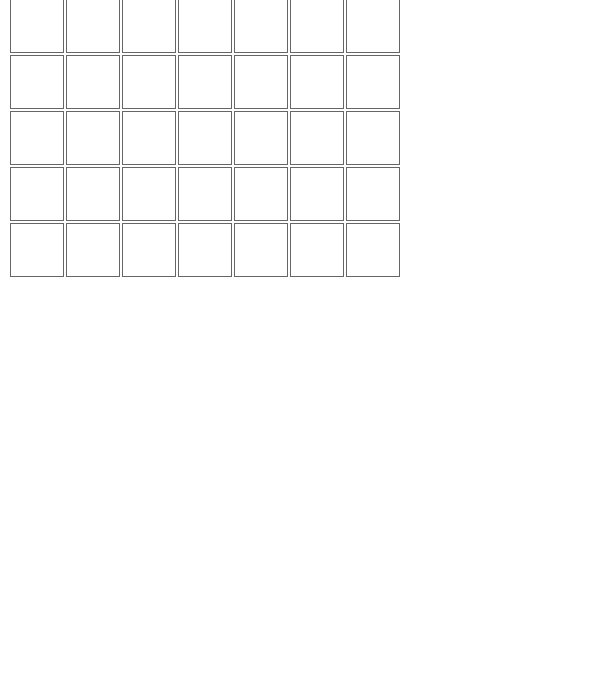
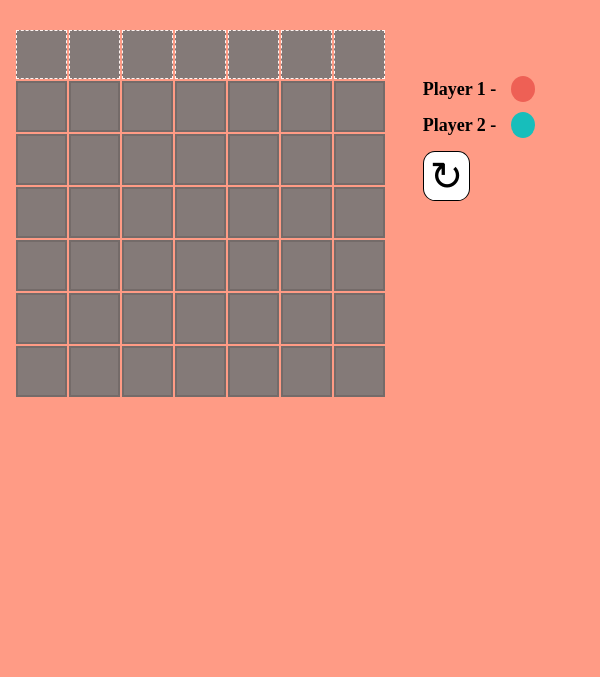
Before and after one commit to giuliana5/connect-four, a plain HTML site: page index.html in a window 600 px wide. Shown: the part 123-800 px from the top of the page. Drawn offline with Linux system fonts and the light colour scheme.

Commit message:
Styled the game and added a restart button.

```diff
--- a/connect4.css
+++ b/connect4.css
@@ -1,34 +1,144 @@
+h1 {
+  font-family: 'Trebuchet MS', 'Lucida Sans Unicode', 'Lucida Grande', 'Lucida Sans', Arial, sans-serif;
+  text-align: center;
+  padding: 15px;
+  font-size: 48px;
+  color: white;
+}
+
+body {
+  background-color: #ff9b85;
+}
+
+#game {
+  display: flex;
+  justify-content: center;
+}
+
 /* game board table */
-
 #board td {
-  width: 50px;
-  height: 50px;
-  border: solid 1px #666;
+  width: 75px;
+  height: 75px;
+  border: solid 2px #666;
+  background-color: #777777;
+  opacity: .9;
 }
 
 /* pieces are div within game table cells: draw as colored circles */
-
 .piece {
-  margin: 5px;
+  margin: 7px;
   width: 80%;
   height: 80%;
   border-radius: 50%;
+  animation: drop .5s linear forwards;
 }
 
-.player-1 {
-  background-color: red;
+@keyframes drop {
+  0% {transform: translateY(-200px);}
+  50% {transform: translateY(0px)}
+  70% {transform: translateY(-10px)}
+  100% {transform: translateY(0px)}
 }
 
-.player-2 {
-  background-color: blue;
+#extra {
+  margin: 3em;
+}
+
+.player-1,
+#red {
+  background-color: #ee6055;
+}
+
+.player-2,
+#blue {
+  background-color: #17bebb;
+}
+
+span {
+  padding: 5px 18px;
+  margin: 15px;
+  border-radius: 50%;
 }
 
 /* column-top is table row of clickable areas for each column */
-
 #column-top td {
-  border: dashed 1px lightgray;
+  border: dashed 1px white;
 }
 
 #column-top td:hover {
-  background-color: gold;
+  width: 0;
+  height: 0;
+  border-left: 40px solid transparent;
+  border-right: 40px solid transparent;
+  border-top: 40px solid #ffd97d;
 }
+
+#restart {
+  display: flex;
+  align-items: center;
+}
+
+#restart input {
+  font-size: 50px;
+  border-radius: 25%;
+  border: 1px solid black;
+  background-color: white;
+}
+
+#restart input:hover {
+  background-color: #ffd97d;
+  font-weight: bold;
+  border: 2px solid black;
+}
+
+/* shrink game board to fit screen */
+@media only screen and (max-width: 600px) {
+  #board td {
+    width: 28px;
+    height: 28px;
+  }
+  #column-top td:hover {
+    width: 0;
+    height: 0;
+    border-left: 16px solid transparent;
+    border-right: 16px solid transparent;
+    border-top: 16px solid #ffd97d;
+  }
+  .piece {
+    margin: 3px;
+  }
+  #restart input {
+    font-size: 25px;
+  }
+
+  #extra {
+    font-size: 12px;
+  }
+
+  span {
+    padding: 3px 12px;
+    margin: 15px;
+    border-radius: 50%;
+  }
+}
+
+/* shrink game board to fit screen */
+@media only screen and (min-width: 600px) and (max-width: 775px) {
+  #board td {
+    width: 45px;
+    height: 45px;
+  }
+  #column-top td:hover {
+    width: 0;
+    height: 0;
+    border-left: 25px solid transparent;
+    border-right: 25px solid transparent;
+    border-top: 25px solid #ffd97d;
+  }
+  .piece {
+    margin: 5px;
+  }
+  #restart input {
+    font-size: 40px;
+  }
+}
--- a/connect4.js
+++ b/connect4.js
@@ -5,13 +5,9 @@ const HEIGHT = 6;
 let currPlayer = 1; // active player: 1 or 2
 const board = []; // array of rows, each row is array of cells  (board[y][x])
 
-function makeBoard() {
-  // TODO: set "board" to empty HEIGHT x WIDTH matrix array
-}
-
 /** makeHtmlBoard: make HTML table and row of column tops. */
 function makeHtmlBoard() {
-
+  // get board from html
   const htmlBoard = document.getElementById('board');
 
   // create column buttons to drop the pieces
@@ -59,7 +55,7 @@ function placeInTable(y, x) {
   board[y][x] = currPlayer;
 }
 
-/** endGame: announce game end */
+/** endGame: announce game end or tie */
 const endGame = msg => {
   document.getElementById("column-top").removeEventListener("click", handleClick)
   setTimeout(() => {
@@ -127,6 +123,7 @@ function checkForWin() {
     }
   }
 }
+// function to restart the game
+const restartGame = () => window.location.reload();
 
-makeBoard();
 makeHtmlBoard();
--- a/index.html
+++ b/index.html
@@ -4,9 +4,16 @@
   <link href="connect4.css" rel="stylesheet">
 </head>
 <body>
-
+<h1>CONNECT FOUR</h1>
 <div id="game">
   <table id="board"></table>
+  <div id="extra">
+    <h2>Player 1 -<span id="red"></span></h2>
+    <h2>Player 2 -<span id="blue"></span></h2>
+    <div id="restart">
+      <input type="reset" value="↻" onclick="restartGame()">
+    </div>
+  </div>
 </div>
 
 <script src="connect4.js"></script>
```
